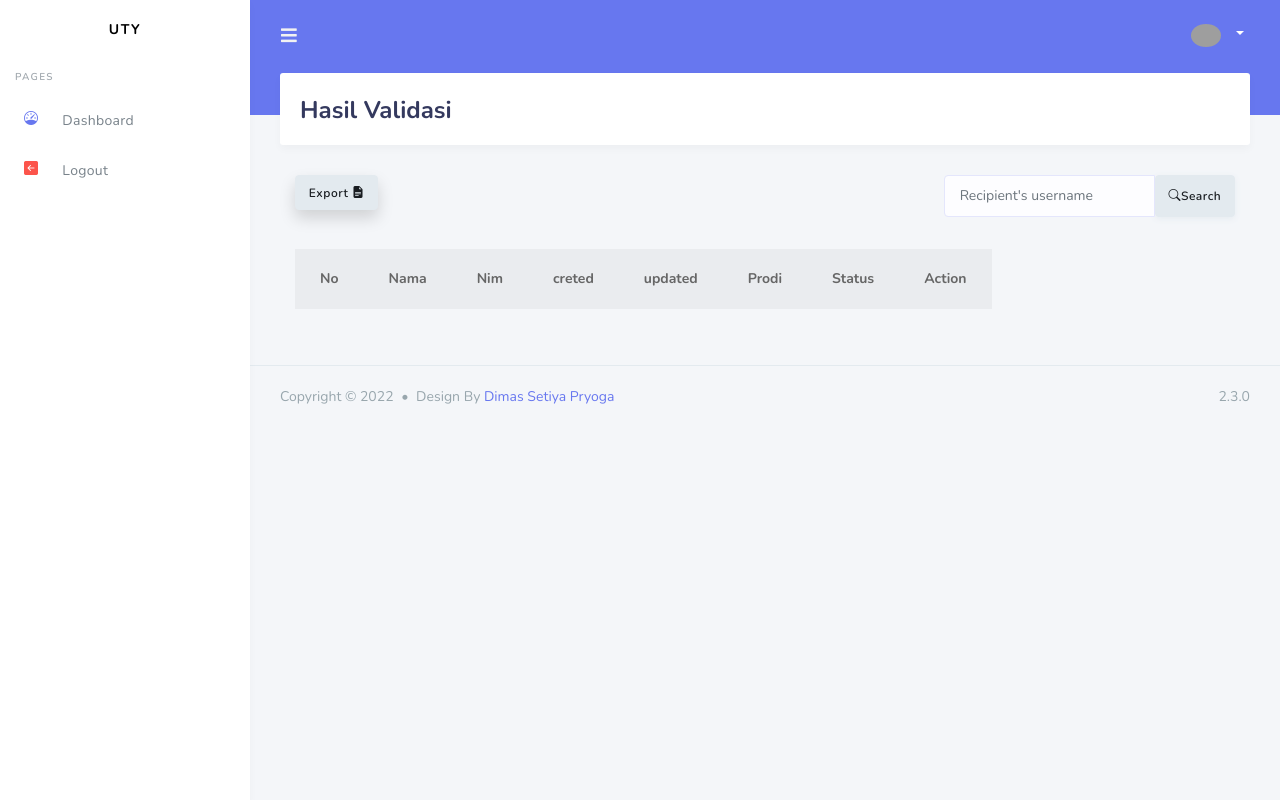
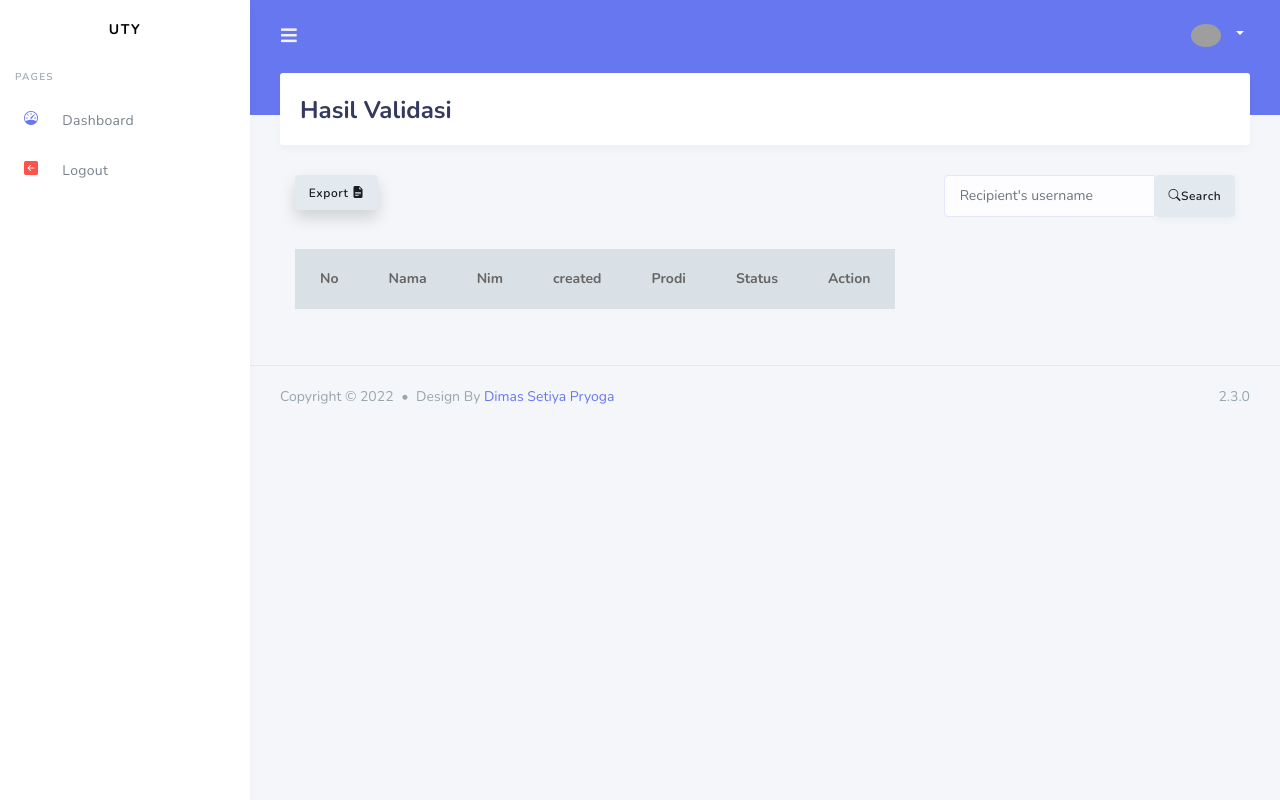
Before and after one commit to dimas1221/ProgamTA, a CodeIgniter 4 app: template app/Views/validasi/index.php in a window 1280 px wide. Run offline with PHP 8.4 and a stand-in for CodeIgniter, Linux system fonts and the light colour scheme; the template is opened without the code that fills it, so the values that code supplies are empty; some libraries are stand-ins or nearby versions; grey boxes are pictures that could not be loaded.

Commit message:
desain dashboard

```diff
--- a/app/Views/templates/topbar.php
+++ b/app/Views/templates/topbar.php
@@ -15,7 +15,7 @@
             </a>
             <div class="dropdown-menu dropdown-menu-right">
                 <div class="dropdown-title" id="caption"></div>
-                <a href="features-profile.html" class="dropdown-item has-icon">
+                <!-- <a href="features-profile.html" class="dropdown-item has-icon">
                     <i class="far fa-user"></i> Profile
                 </a>
                 <a href="features-activities.html" class="dropdown-item has-icon">
@@ -23,7 +23,7 @@
                 </a>
                 <a href="features-settings.html" class="dropdown-item has-icon">
                     <i class="fas fa-cog"></i> Settings
-                </a>
+                </a> -->
                 <div class="dropdown-divider"></div>
                 <a href="<?= base_url('logout'); ?>" class="dropdown-item has-icon text-danger">
                     <i class="fas fa-sign-out-alt"></i> Logout
--- a/app/Views/validasi/index.php
+++ b/app/Views/validasi/index.php
@@ -25,14 +25,14 @@
                 </div>
                 <div class="row justify-content-center">
                     <div class="col-12">
-                        <table class="table" style="width:180px; table-layout:auto">
-                            <thead>
+                        <table class="table table-striped" style="width:180px; table-layout:auto">
+                            <thead class="bg-light">
                                 <tr>
                                     <th scope="col">No</th>
                                     <th scope="col">Nama</th>
                                     <th scope="col">Nim</th>
-                                    <th scope="col">creted</th>
-                                    <th scope="col">updated</th>
+                                    <th scope="col">created</th>
+                                    <!-- <th scope="col">updated</th> -->
                                     <th scope="col">Prodi</th>
                                     <th scope="col">Status</th>
                                     <th scope="col" colspan="2" style="text-align:center ;">Action</th>
@@ -47,7 +47,7 @@
                                         <td><?= $vv['nama_mahasiswa']; ?></td>
                                         <td><?= $vv['nim_mahasiswa']; ?></td>
                                         <td><?= $vv['created_at']; ?></td>
-                                        <td><?= $vv['updated_at']; ?></td>
+                                        <!-- <td><?= $vv['updated_at']; ?></td> -->
                                         <td><?= $vv['prodi']; ?></td>
                                         <td><?= $vv['hasil_validasi']; ?></td>
                                         <td><a class="btn btn-warning" href="/validasi/edit/ <?= $vv['id']; ?>"><i class="bi bi-pencil-fill"></i></a></td>
```
Also changed, not shown: app/Controllers/User.php (+10 -0 lines), app/Views/user/index.php (+28 -10 lines).
